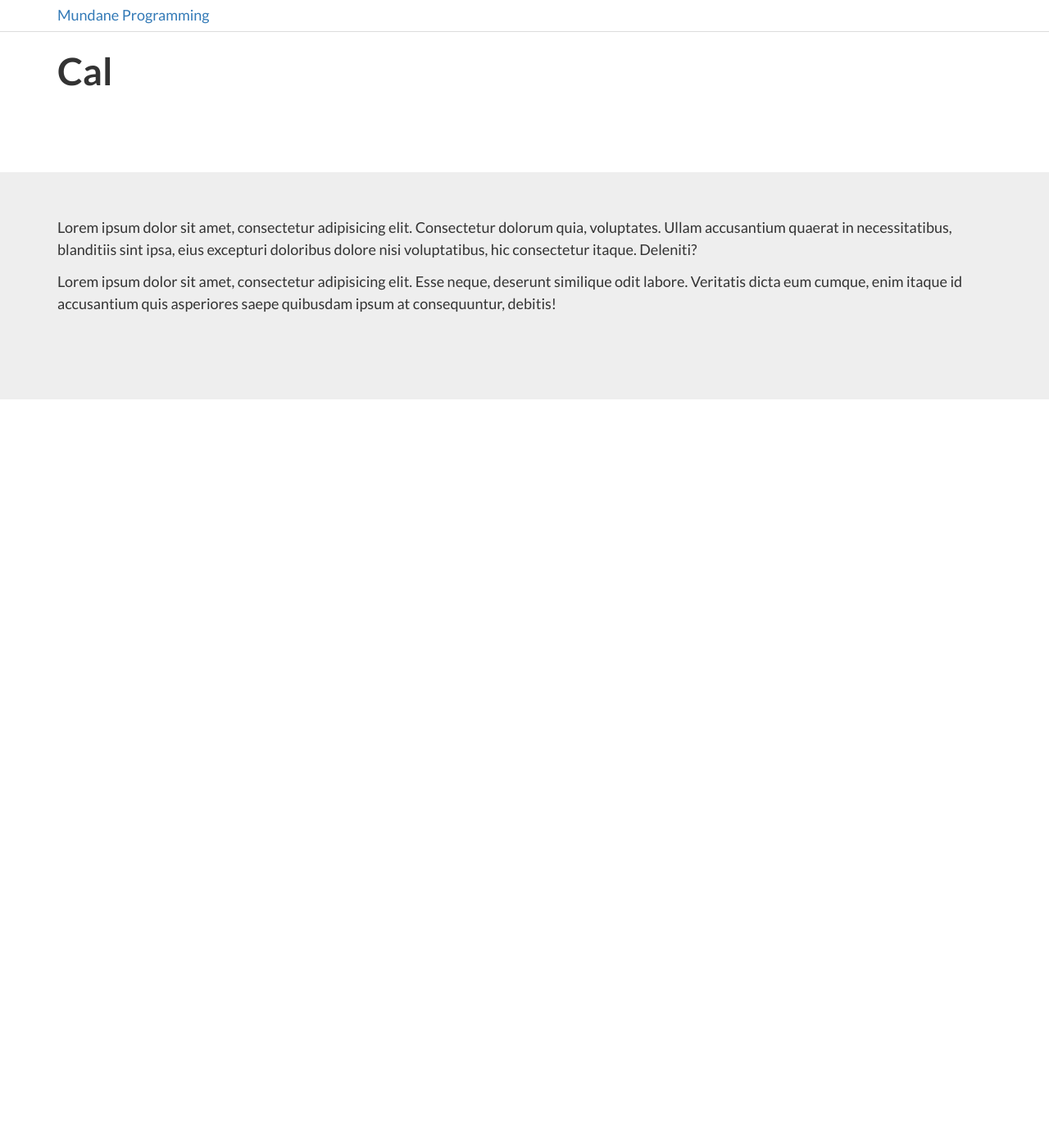
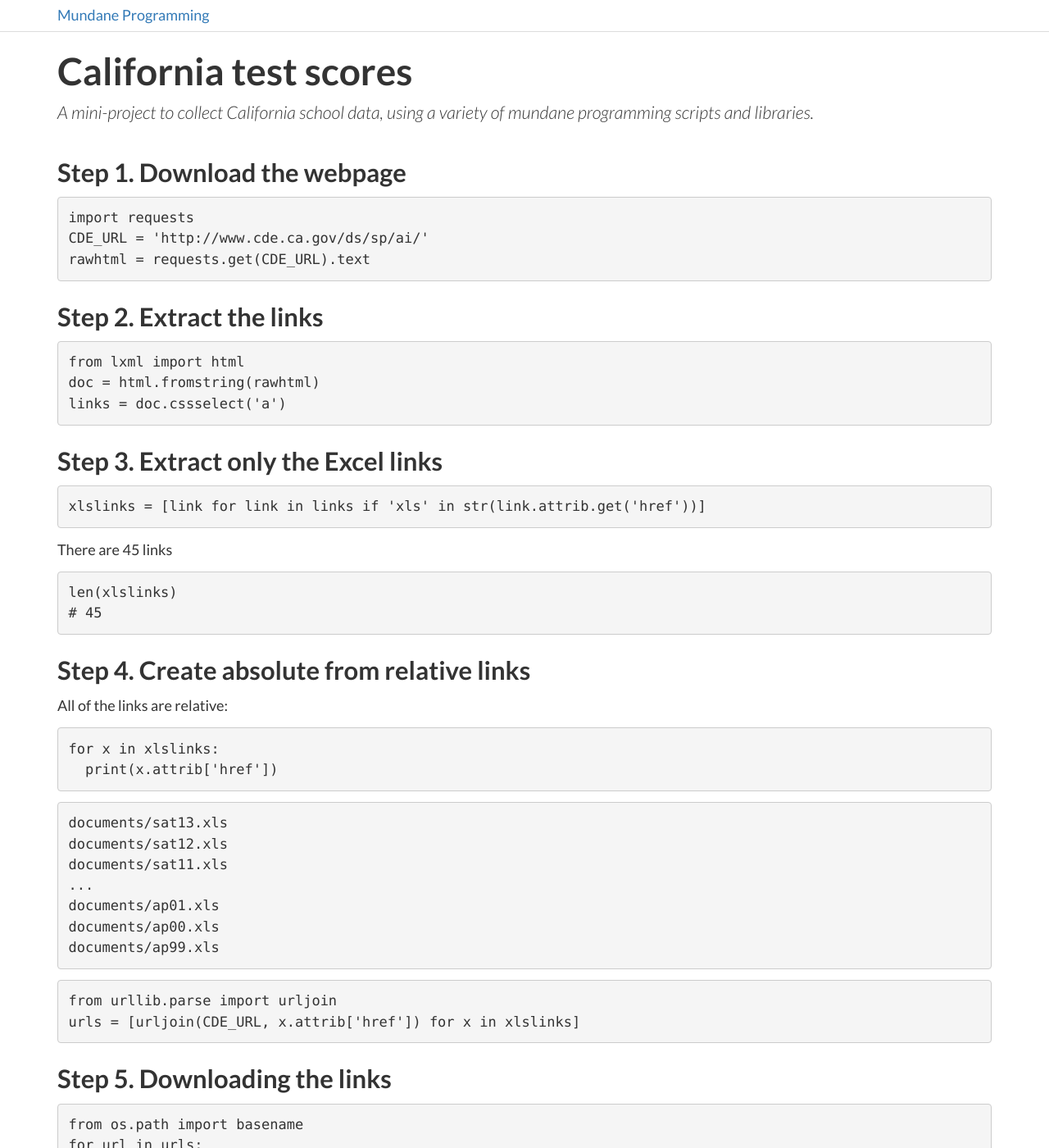
Before and after one commit to mundaneprogramming/mundaneprogramming.github.io, a Jekyll site: the page built from examples/california-school-test-scores.md, in a window 1280 px wide and 1400 px high. Shown: the whole window at 82% size. Built offline with Jekyll 4.4.1, drawn with Linux system fonts in a browser that asks for light colours; some of the changed text lies outside the part shown.

Commit message:
some text

```diff
--- a/examples/california-school-test-scores.md
+++ b/examples/california-school-test-scores.md
@@ -1,3 +1,85 @@
 ---
-title: Cal
+title: California test scores
+description: A mini-project to collect California school data, using a variety of mundane programming scripts and libraries.
 ---
+
+### Step 1. Download the webpage
+
+
+~~~py
+import requests
+CDE_URL = 'http://www.cde.ca.gov/ds/sp/ai/'
+rawhtml = requests.get(CDE_URL).text
+~~~
+
+
+### Step 2. Extract the links
+
+~~~py
+from lxml import html
+doc = html.fromstring(rawhtml)
+links = doc.cssselect('a')
+~~~
+
+### Step 3. Extract only the Excel links
+
+~~~py
+xlslinks = [link for link in links if 'xls' in str(link.attrib.get('href'))]
+~~~
+
+
+There are 45 links
+
+~~~py
+len(xlslinks)
+# 45
+~~~
+
+
+### Step 4. Create absolute from relative links
+
+All of the links are relative:
+
+~~~py
+for x in xlslinks:
+  print(x.attrib['href'])
+~~~
+
+~~~
+documents/sat13.xls
+documents/sat12.xls
+documents/sat11.xls
+...
+documents/ap01.xls
+documents/ap00.xls
+documents/ap99.xls
+~~~
+
+~~~py
+from urllib.parse import urljoin
+urls = [urljoin(CDE_URL, x.attrib['href']) for x in xlslinks]
+~~~
+
+### Step 5. Downloading the links
+
+~~~py
+from os.path import basename
+for url in urls:
+  with open(basename(url), "wb") as f:
+    print("Downloading", url)
+    f.write(requests.get(url).content)
+~~~
+
+
+## Organizing the files
+
+~~~py
+from glob import glob
+from xlrd import open_workbook
+for xlsname in glob('*.xls'):
+  book = open_workbook(xlsname)
+  sheet = book.sheets()[0]
+  print(xlsname, 'has', sheet.nrows, 'rows')
+  print(sheet.row_values(2))
+
+~~~
```
Also changed, not shown: articles/principles.md (+12 -0 lines), articles/session-agenda.md (added, +73 -0 lines).
